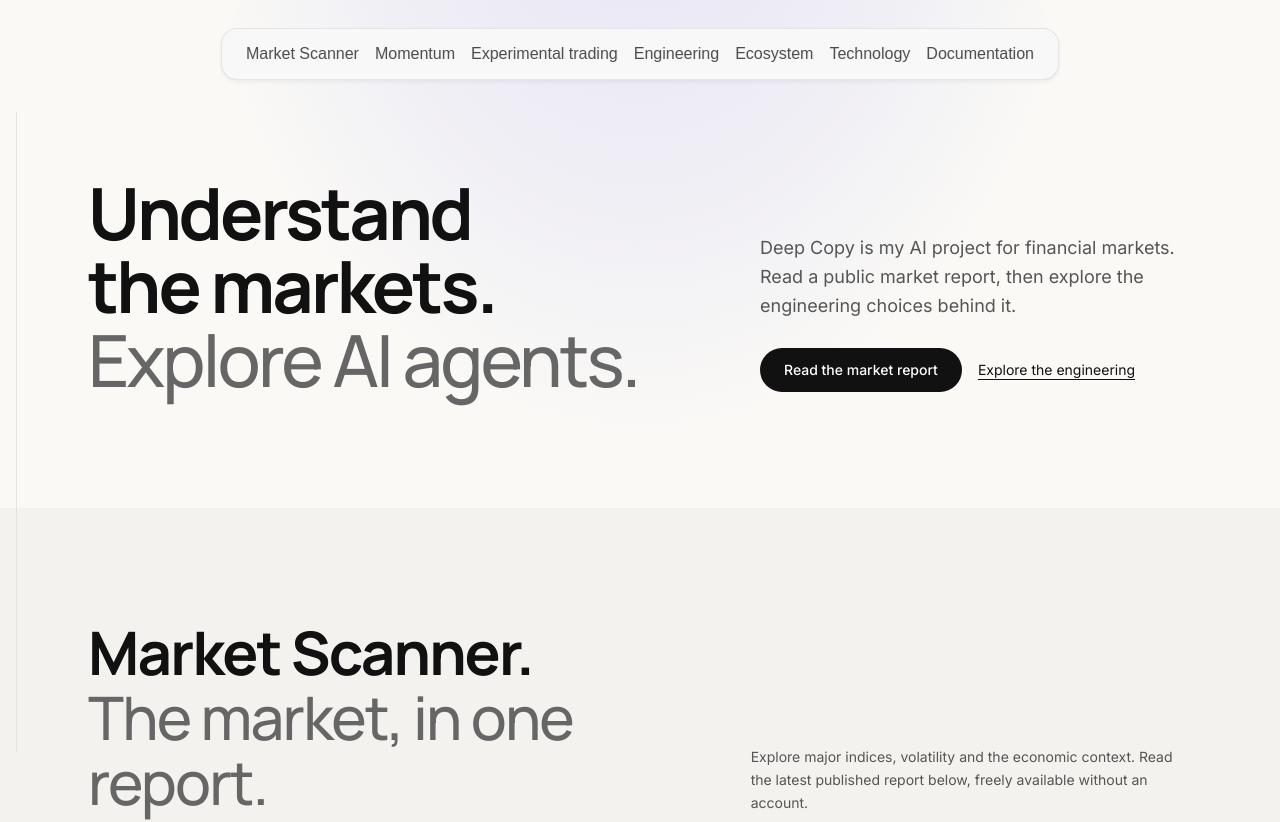
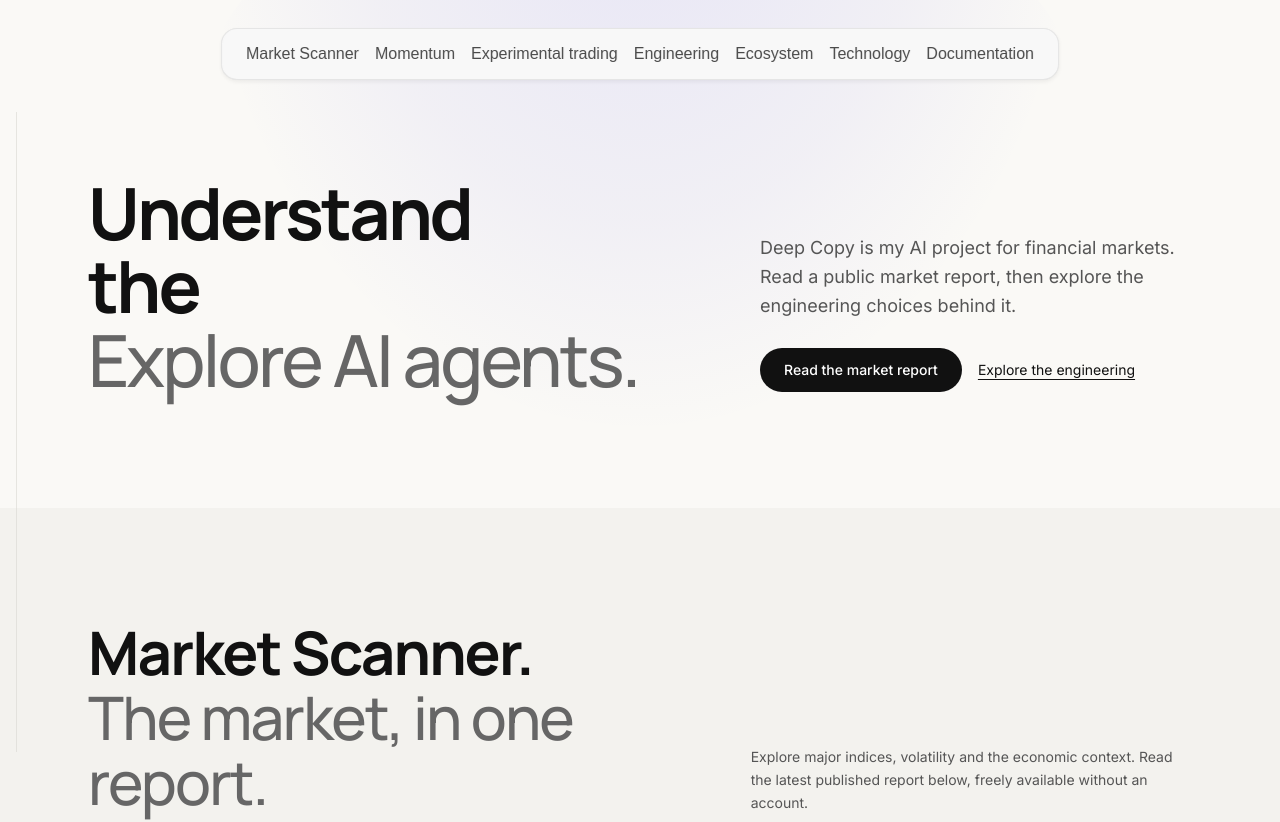
Before and after one commit to kaligautier/trading-on-IBKR-with-ADK-, a Next.js app in the folder apps/frontend/: page / in a window 1280 px wide. Shown: the top 822 px of the page. Built offline with nearby package versions, Linux system fonts and the light colour scheme.

Commit message:
feat(frontend): add chromatic heading reveals

```diff
--- a/apps/frontend/package.json
+++ b/apps/frontend/package.json
@@ -16,6 +16,7 @@
   },
   "dependencies": {
     "lucide-react": "1.7.0",
+    "motion": "14.8.0",
     "next": "16.4.1",
     "react": "19.2.4",
     "react-dom": "19.2.4"
--- a/apps/frontend/src/components/landing/engineering-section.tsx
+++ b/apps/frontend/src/components/landing/engineering-section.tsx
@@ -1,4 +1,5 @@
 import { ArrowRight, ArrowUpRight, ChevronDown } from "lucide-react"
+import { ChromaticTextReveal } from "@/components/motion/chromatic-text-reveal"
 
 const REPOSITORY = "https://github.com/kaligautier/trading-on-IBKR-with-ADK-"
 
@@ -55,7 +56,7 @@
         <div className="grid gap-10 lg:grid-cols-12 lg:gap-16">
           <div className="min-w-0 lg:col-span-5">
             <h2 id="engineering-title" className="text-balance font-display text-4xl font-bold leading-tight tracking-tight md:text-5xl">
-              Engineering.
+              <ChromaticTextReveal prefix="" words={["Engineering."]} loop={false} />
               <br />
               <span className="font-medium text-on-surface-muted">The choices behind Deep Copy.</span>
             </h2>
--- a/apps/frontend/src/components/landing/hero-section.tsx
+++ b/apps/frontend/src/components/landing/hero-section.tsx
@@ -1,4 +1,5 @@
 import { PublicActions } from "./public-actions"
+import { ChromaticTextReveal } from "@/components/motion/chromatic-text-reveal"
 
 export function HeroSection() {
   return (
@@ -11,7 +12,7 @@
       <div className="relative mx-auto grid max-w-6xl items-end gap-14 px-6 lg:grid-cols-12 lg:gap-12">
         <div className="lg:col-span-7">
           <h1 data-animate="hero-title" className="max-w-3xl text-balance text-5xl font-bold leading-[1.04] tracking-[-0.04em] font-display sm:text-6xl md:text-7xl md:leading-[1.02]">
-            <span className="block text-balance">Understand the markets.</span>
+            <span className="block text-balance"><ChromaticTextReveal prefix="Understand the" words={["markets."]} loop={false} delay={0.3} /></span>
             <span className="block text-balance font-medium text-on-surface-muted">Explore AI agents.</span>
           </h1>
         </div>
--- a/apps/frontend/src/components/landing/tech-section.tsx
+++ b/apps/frontend/src/components/landing/tech-section.tsx
@@ -1,3 +1,5 @@
+import { ChromaticTextReveal } from "@/components/motion/chromatic-text-reveal"
+
 const STACK = [
   { name: "Application", tools: "Next.js · React · TypeScript · Tailwind CSS", detail: "The public site and its reading experience." },
   { name: "Agents & data", tools: "Python · Google ADK · FastAPI · Pydantic · SQLAlchemy", detail: "Collect, calculate, analyse and validate before publication." },
@@ -11,7 +13,7 @@
       <div className="mx-auto max-w-6xl px-6">
         <div className="grid gap-6 md:grid-cols-12 md:gap-12">
           <h2 id="tech-title" className="font-display text-4xl font-bold leading-[1.12] tracking-[-0.03em] md:col-span-7 md:text-5xl">
-            The technology<br />
+            <ChromaticTextReveal prefix="The" words={["technology"]} loop={false} /><br />
             <span className="font-medium text-on-surface-muted">behind Deep Copy.</span>
           </h2>
           <p className="max-w-prose self-end text-sm leading-relaxed text-on-surface-variant md:col-span-5">
--- /dev/null
+++ b/apps/frontend/src/components/motion/chromatic-text-reveal.module.css
@@ -0,0 +1,41 @@
+.root {
+  display: inline;
+}
+
+.words {
+  position: relative;
+  display: inline-grid;
+  vertical-align: baseline;
+}
+
+.sizing {
+  visibility: hidden;
+  grid-area: 1 / 1;
+  white-space: nowrap;
+}
+
+.reveal {
+  position: absolute;
+  inset-inline-start: 0;
+  top: 0;
+  white-space: nowrap;
+  color: transparent;
+  background-image: var(--chromatic-gradient);
+  background-clip: text;
+  background-size: 100% 100%;
+  background-repeat: no-repeat;
+  /* Leave room for descenders and blur inside the paint boundary. */
+  padding: 0.16em 0.08em;
+  margin: -0.16em -0.08em;
+  contain: paint;
+}
+
+@media (prefers-reduced-motion: reduce) {
+  .reveal {
+    color: var(--chromatic-foreground);
+    background-image: none;
+    opacity: 1 !important;
+    filter: none !important;
+    transform: none !important;
+  }
+}
--- /dev/null
+++ b/apps/frontend/src/components/motion/chromatic-text-reveal.tsx
@@ -0,0 +1,119 @@
+"use client"
+
+// Adapted from the beui.dev chromatic text reveal supplied for this project.
+import { motion, useInView, useReducedMotion, type MotionStyle, type UseInViewOptions } from "motion/react"
+import { useCallback, useEffect, useRef, useState } from "react"
+import styles from "./chromatic-text-reveal.module.css"
+
+const CHROMATIC_PALETTE = ["#60a5fa", "#818cf8", "#c084fc", "#fb7185", "#fbbf24"]
+const TRAIL_HALF_WIDTH = 14
+const REVEAL_START = `-${TRAIL_HALF_WIDTH}%`
+const REVEAL_FINISH = `${100 + TRAIL_HALF_WIDTH}%`
+const EASE_IN_OUT = [0.65, 0, 0.35, 1] as const
+const EASE_OUT = [0.16, 1, 0.3, 1] as const
+
+export type ChromaticTextRevealProps = {
+  prefix: string
+  words: string[]
+  colors?: string[]
+  foregroundColor?: string
+  duration?: number
+  delay?: number
+  pauseDuration?: number
+  loop?: boolean
+  startOnView?: boolean
+  once?: boolean
+  inViewMargin?: UseInViewOptions["margin"]
+  className?: string
+}
+
+function composeChromaticGradient(colors: string[], foregroundColor: string) {
+  const palette = colors.length > 0 ? colors : CHROMATIC_PALETTE
+  const colorStops = palette.map((color, index) => {
+    const offset = palette.length === 1 ? 0 : -TRAIL_HALF_WIDTH + (index / (palette.length - 1)) * TRAIL_HALF_WIDTH * 2
+    return `${color} calc(var(--chromatic-sweep) ${offset < 0 ? "-" : "+"} ${Number(Math.abs(offset).toFixed(2))}%)`
+  })
+  return `linear-gradient(90deg, ${foregroundColor} 0%, ${foregroundColor} calc(var(--chromatic-sweep) - ${TRAIL_HALF_WIDTH}%), ${colorStops.join(", ")}, transparent calc(var(--chromatic-sweep) + ${TRAIL_HALF_WIDTH}%), transparent 100%)`
+}
+
+export function ChromaticTextReveal({
+  prefix,
+  words,
+  colors = CHROMATIC_PALETTE,
+  foregroundColor = "var(--color-on-surface)",
+  duration = 1.6,
+  delay = 0,
+  pauseDuration = 0.8,
+  loop = true,
+  startOnView = true,
+  once = true,
+  inViewMargin,
+  className,
+}: ChromaticTextRevealProps) {
+  const ref = useRef<HTMLSpanElement>(null)
+  const timerRef = useRef<number | null>(null)
+  const [wordIndex, setWordIndex] = useState(0)
+  const reduceMotion = useReducedMotion()
+  const isInView = useInView(ref, { once, margin: inViewMargin, amount: 0.4 })
+  const shouldReveal = !startOnView || isInView || reduceMotion
+  const activeIndex = words.length ? wordIndex % words.length : 0
+  const activeWord = words[activeIndex] ?? ""
+
+  const clearPendingWord = useCallback(() => {
+    if (timerRef.current !== null) {
+      window.clearTimeout(timerRef.current)
+      timerRef.current = null
+    }
+  }, [])
+
+  const scheduleNextWord = useCallback(() => {
+    clearPendingWord()
+    if (reduceMotion || !shouldReveal || words.length < 2 || (activeIndex === words.length - 1 && !loop)) return
+    timerRef.current = window.setTimeout(() => {
+      setWordIndex((index) => (index + 1) % words.length)
+    }, pauseDuration * 1000)
+  }, [activeIndex, clearPendingWord, loop, pauseDuration, reduceMotion, shouldReveal, words.length])
+
+  // Cancel a pending rotation when preferences, visibility or the word list change.
+  useEffect(() => clearPendingWord, [clearPendingWord, reduceMotion, shouldReveal, words, loop])
+
+  return (
+    <span ref={ref} className={`${styles.root}${className ? ` ${className}` : ""}`}>
+      {prefix ? <span>{prefix}{words.length ? " " : null}</span> : null}
+      {words.length ? (
+        <span className={styles.words}>
+          {Array.from(new Set(words)).map((word) => (
+            <span key={word} aria-hidden className={styles.sizing}>{word}</span>
+          ))}
+          <motion.span
+            key={`${activeWord}-${activeIndex}`}
+            aria-hidden
+            initial={reduceMotion ? false : { opacity: 0.56, filter: "blur(6px)", transform: "translateY(5px)" }}
+            animate={{
+              "--chromatic-sweep": shouldReveal ? REVEAL_FINISH : REVEAL_START,
+              opacity: 1,
+              filter: "blur(0px)",
+              transform: "translateY(0px)",
+            }}
+            transition={{
+              "--chromatic-sweep": reduceMotion ? { duration: 0 } : { duration, delay, ease: EASE_IN_OUT },
+              opacity: { duration: reduceMotion ? 0 : 0.28, ease: EASE_OUT },
+              filter: { duration: reduceMotion ? 0 : 0.36, ease: EASE_OUT },
+              transform: { duration: reduceMotion ? 0 : 0.36, ease: EASE_OUT },
+            }}
+            onAnimationComplete={scheduleNextWord}
+            className={styles.reveal}
+            style={{
+              "--chromatic-sweep": reduceMotion ? REVEAL_FINISH : REVEAL_START,
+              "--chromatic-gradient": composeChromaticGradient(colors, foregroundColor),
+              "--chromatic-foreground": foregroundColor,
+            } as MotionStyle}
+          >
+            {activeWord}
+          </motion.span>
+          <span className="sr-only">{activeWord}</span>
+        </span>
+      ) : null}
+    </span>
+  )
+}
```
Also changed, not shown: 2 other files (tests, documents, lock files or other folders).
